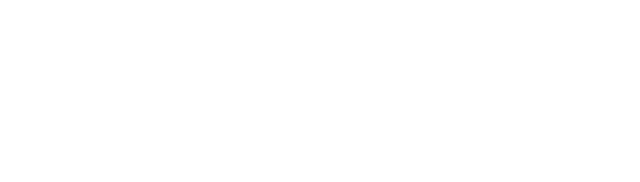
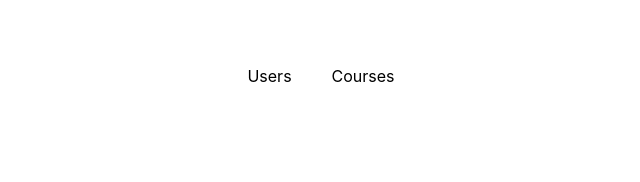
Before and after one commit to amandhiman251/project-3, a React (Create React App) app: page / in a window 1280 px wide. Shown: the top 182 px of the page, without its empty margins (339-979 px from the left). Built offline with nearby package versions, Linux system fonts and the light colour scheme.

Commit message:
Added navigation and active css

```diff
--- a/src/App.css
+++ b/src/App.css
@@ -1,38 +1,26 @@
 .App {
   text-align: center;
 }
-
-.App-logo {
-  height: 40vmin;
-  pointer-events: none;
+.App nav{
+  margin: 20px;
+  padding: 10px;
 }
 
-@media (prefers-reduced-motion: no-preference) {
-  .App-logo {
-    animation: App-logo-spin infinite 20s linear;
-  }
+.App nav ul{
+  list-style-type: none;
 }
 
-.App-header {
-  background-color: #282c34;
-  min-height: 100vh;
-  display: flex;
-  flex-direction: column;
-  align-items: center;
-  justify-content: center;
-  font-size: calc(10px + 2vmin);
-  color: white;
+.App nav ul li{
+  margin: 10px;
+  padding: 10px;
+  display: inline-block;
+}
+.App a {
+  text-decoration: none;
+  color: black;
 }
 
-.App-link {
-  color: #61dafb;
+.App a.navlink {
+  text-decoration: none;
+  color: red;
 }
-
-@keyframes App-logo-spin {
-  from {
-    transform: rotate(0deg);
-  }
-  to {
-    transform: rotate(360deg);
-  }
-}
--- a/src/App.js
+++ b/src/App.js
@@ -1,6 +1,6 @@
 import React, {Component} from 'react';
 import './App.css';
-import {BrowserRouter, Route} from 'react-router-dom';
+import {BrowserRouter, Route, NavLink} from 'react-router-dom';
 import Users from './container/users/users';
 import Courses from './container/courses/cousres';
 
@@ -9,6 +9,13 @@
     return (
       <BrowserRouter>
       <div className="App">
+        <nav>
+          <ul>
+            <li><NavLink activeClassName='navlink' to='/users'>Users</NavLink></li>
+            <li><NavLink activeStyle={{color:'blue'}} to='courses'>Courses</NavLink></li>
+          </ul>
+
+        </nav>
         <Route path='/users' component={Users} />
         <Route path='/courses' component={Courses} />
       </div>
```
Also changed, not shown: 1 other file (tests, documents, lock files or other folders).
